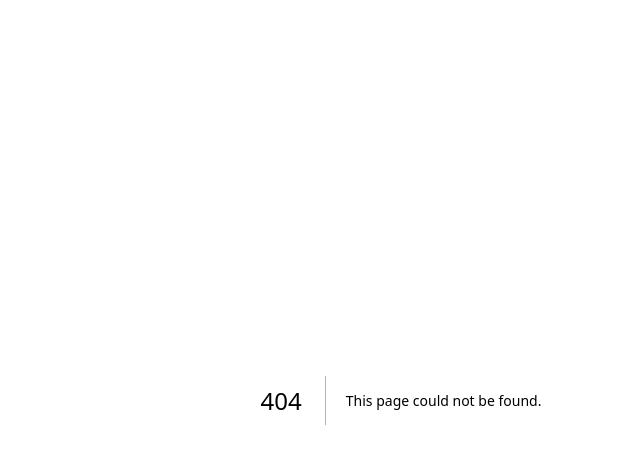
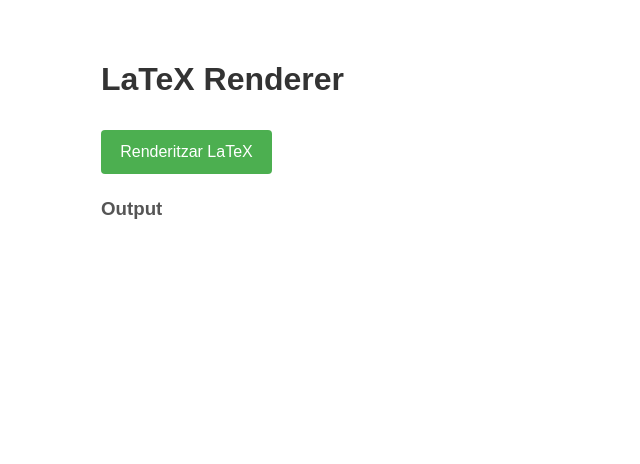
Before and after one commit to Mapaor/GPT2Notion, a Next.js app: page /botoRenderLatex in a window 1280 px wide. Before the commit this address had no page. Shown: the top 464 px of the page, without its empty margins (239-879 px from the left). Built offline with nearby package versions, Linux system fonts and the light colour scheme.

Commit message:
pagina separada amb sols un boto (per les instruccions del notion)

```diff
--- /dev/null
+++ b/pages/botoRenderLatex.js
@@ -0,0 +1,77 @@
+import { useState } from 'react';
+import styles from '../styles/PagPrincipal.module.css';
+import fetchData from '../utils/fetchData';
+import { processBlocks } from '../utils/processBlocks';
+
+export default function DefaultLaTeXRenderButton() {
+  const [error, setError] = useState(null);
+  const [msgOutput, setOutput] = useState(null);
+
+  // Hardcoded values
+  const notionToken = 'secret_SIVxh3uvLaILL5rOoG5xkc4HLNFCoeMtBXiUJKNEZ5s';
+  const pageId = '27ce4dfb5f5543e8bcaad63dd3ea1d8b';
+
+  const renderLatex = async () => {
+    let outputRebut = { numBlocsProcessats: 0, msgErrorOutput: null };
+    try{
+      setError(null);
+      setOutput(null);
+      // Obtenim els blocs
+      const jsonBlocs = await fetchData(pageId, notionToken, setError);
+      if (!jsonBlocs) return;
+      console.log('fetchData correcte');
+      // Processem els blocs
+      try {
+        console.log("Abans de processar els blocs");
+        outputRebut = await processBlocks(jsonBlocs, notionToken, pageId, 1);
+        console.log("Blocs processats correctament");
+        console.log("outputRebut:", outputRebut);
+        if (outputRebut.msgErrorOutput !== null) {
+          setOutput(outputRebut.msgErrorOutput);
+        } else {
+          if (outputRebut.numBlocsProcessats === 0) {
+            setOutput("No s'han trobat blocs amb indicadors de inline o block equations.");
+          } else {
+            setOutput(`Tot ha anat correctament. Blocs renderitzats: ${outputRebut.numBlocsProcessats}`);
+          }
+        }
+      } catch (err) {
+        console.error('Error al fer processBlocks:', err.message);
+        setError(err.message);
+      }
+    } catch (err){
+      console.error('Error al fer fetchData:', err.message);
+      setError(err.message);
+    }
+    console.log("renderLatex finalitzat!");
+  };
+
+  return (
+    <div className={styles.container}>
+      <h1 className={styles.title}>LaTeX Renderer</h1>
+      <button className={styles.botoPagPrincipal} onClick={renderLatex}>
+        Renderitzar LaTeX
+      </button>
+      <h3 className={styles.subtitle}>Output</h3>
+      <div className={styles.outputContainer}>
+        {error && (
+          <>
+            <p className={styles.subtitolOutput}>Error</p>
+            <pre className={styles.error}>
+              {JSON.stringify({ error }, null, 2)}
+            </pre>
+          </>
+        )}
+
+        {msgOutput && (
+          <>
+            <p className={styles.subtitolOutput}>Missatge Output</p>
+            <pre className={styles.msgOutput}>
+              {JSON.stringify(msgOutput, null, 2)}
+            </pre>
+          </>
+        )}
+      </div>
+    </div>
+  );
+}
```
